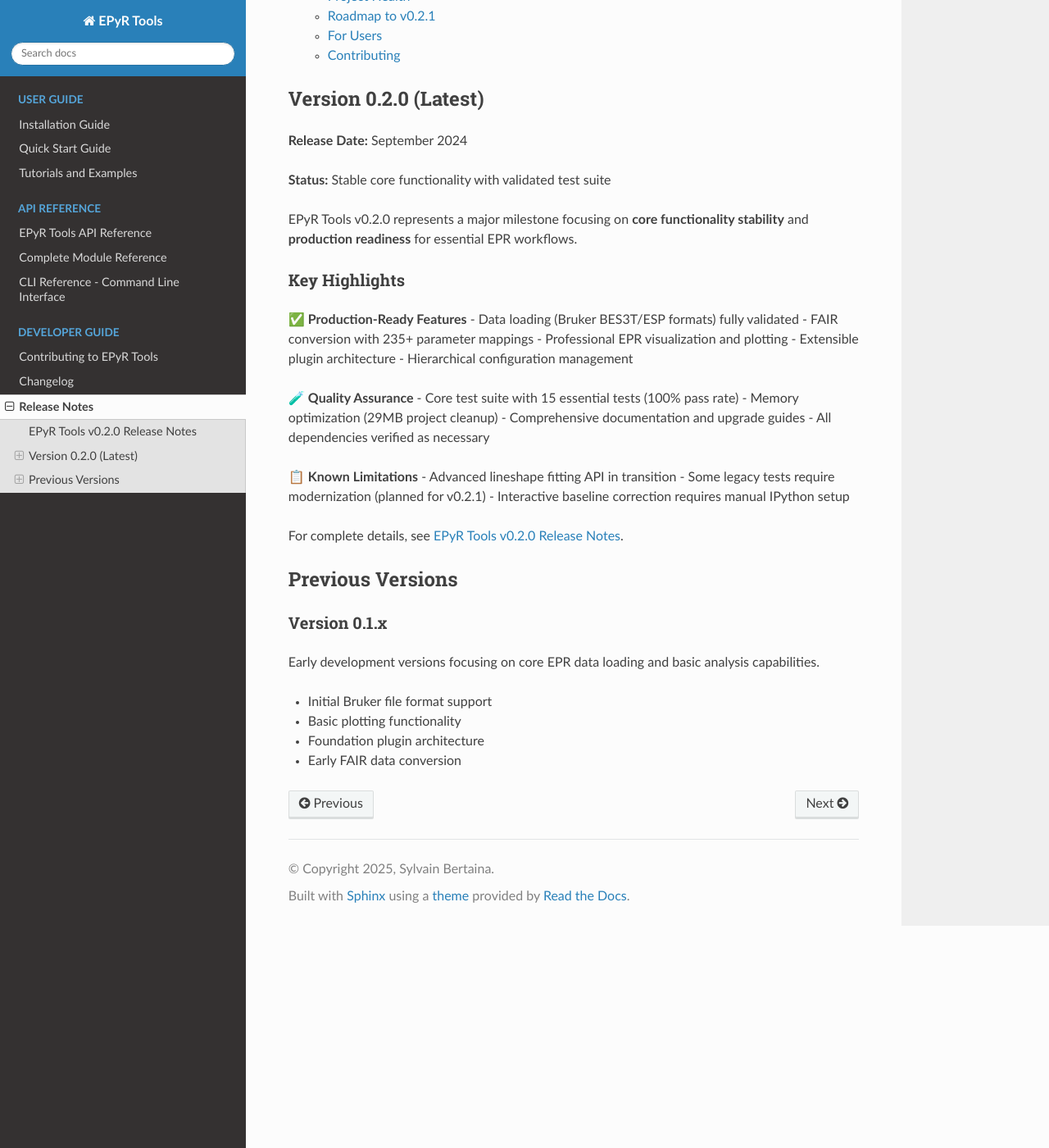
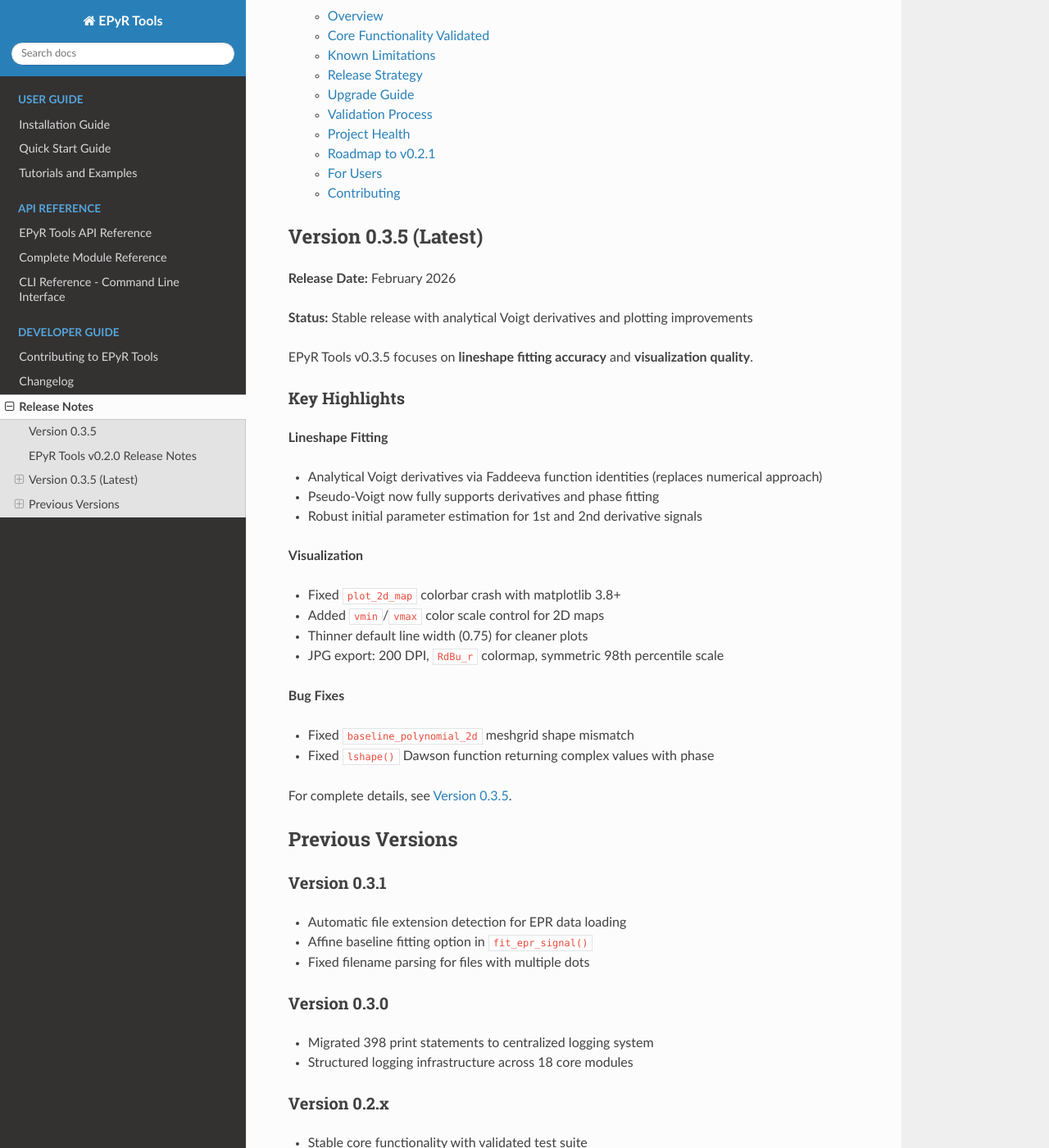
Before and after one commit to BertainaS/epyrtools, a Sphinx documentation site: the page built from docs/release_notes.rst, in a window 1280 px wide and 1400 px high, scrolled down 404 px. Shown: the whole window at 82% size. Built offline with Sphinx 7.4.7 and the Read the Docs theme 3.1.0, drawn with Linux system fonts in a browser that asks for light colours; pages that are not in the unit, such as notebooks, are missing from menus; some of the changed text lies outside the part shown.

Commit message:
Add v0.3.5 release notes and update changelog
Co-Authored-By: Claude Opus 4.6 <noreply@anthropic.com>

```diff
--- a/docs/release_notes.rst
+++ b/docs/release_notes.rst
@@ -5,42 +5,66 @@ Release Notes
    :maxdepth: 2
    :caption: Version History:
 
+   release_notes/v0.3.5
    release_notes/v0.2.0
 
-Version 0.2.0 (Latest)
+Version 0.3.5 (Latest)
 ----------------------
 
-**Release Date:** September 2024
+**Release Date:** February 2026
 
-**Status:** Stable core functionality with validated test suite
+**Status:** Stable release with analytical Voigt derivatives and plotting improvements
 
-EPyR Tools v0.2.0 represents a major milestone focusing on **core functionality stability** and **production readiness** for essential EPR workflows.
+EPyR Tools v0.3.5 focuses on **lineshape fitting accuracy** and **visualization quality**.
 
 Key Highlights
 ~~~~~~~~~~~~~~
 
-✅ **Production-Ready Features**
-- Data loading (Bruker BES3T/ESP formats) fully validated
-- FAIR conversion with 235+ parameter mappings
-- Professional EPR visualization and plotting
-- Extensible plugin architecture
-- Hierarchical configuration management
+**Lineshape Fitting**
 
-🧪 **Quality Assurance**
-- Core test suite with 15 essential tests (100% pass rate)
-- Memory optimization (29MB project cleanup)
-- Comprehensive documentation and upgrade guides
-- All dependencies verified as necessary
+- Analytical Voigt derivatives via Faddeeva function identities (replaces numerical approach)
+- Pseudo-Voigt now fully supports derivatives and phase fitting
+- Robust initial parameter estimation for 1st and 2nd derivative signals
 
-📋 **Known Limitations**
-- Advanced lineshape fitting API in transition
-- Some legacy tests require modernization (planned for v0.2.1)
-- Interactive baseline correction requires manual IPython setup
+**Visualization**
 
-For complete details, see :doc:`release_notes/v0.2.0`.
+- Fixed ``plot_2d_map`` colorbar crash with matplotlib 3.8+
+- Added ``vmin``/``vmax`` color scale control for 2D maps
+- Thinner default line width (0.75) for cleaner plots
+- JPG export: 200 DPI, ``RdBu_r`` colormap, symmetric 98th percentile scale
+
+**Bug Fixes**
+
+- Fixed ``baseline_polynomial_2d`` meshgrid shape mismatch
+- Fixed ``lshape()`` Dawson function returning complex values with phase
+
+For complete details, see :doc:`release_notes/v0.3.5`.
 
 Previous Versions
 -----------------
+
+Version 0.3.1
+~~~~~~~~~~~~~
+
+- Automatic file extension detection for EPR data loading
+- Affine baseline fitting option in ``fit_epr_signal()``
+- Fixed filename parsing for files with multiple dots
+
+Version 0.3.0
+~~~~~~~~~~~~~
+
+- Migrated 398 print statements to centralized logging system
+- Structured logging infrastructure across 18 core modules
+
+Version 0.2.x
+~~~~~~~~~~~~~
+
+- Stable core functionality with validated test suite
+- FAIR data conversion with 235+ parameter mappings
+- 2D FFT analysis module
+- ``return_type`` parameter in ``eprload()``
+
+For complete details, see :doc:`release_notes/v0.2.0`.
 
 Version 0.1.x
 ~~~~~~~~~~~~~
```
Also changed, not shown: docs/changelog.rst (+61 -0 lines), docs/release_notes/v0.3.5.rst (added, +137 -0 lines).
